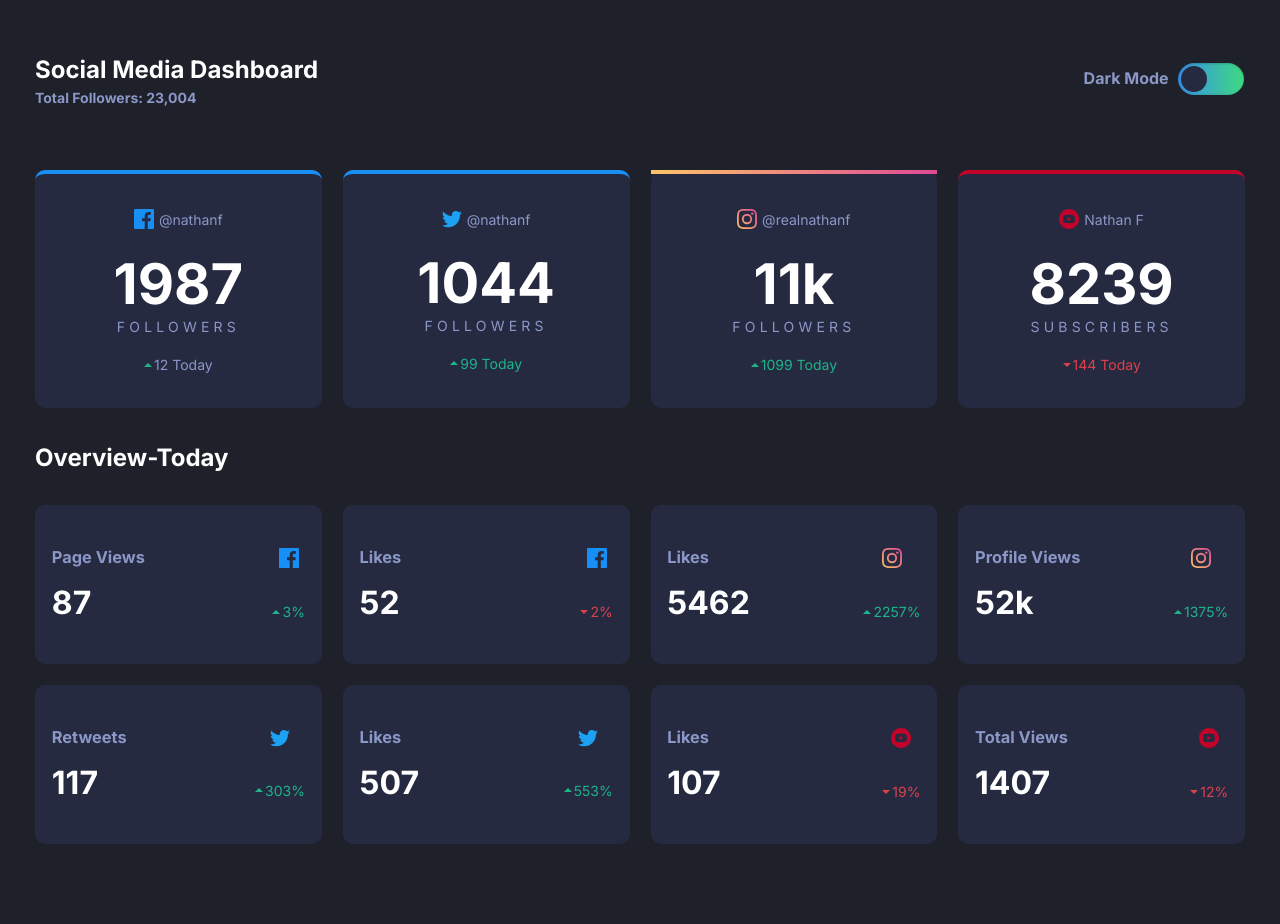
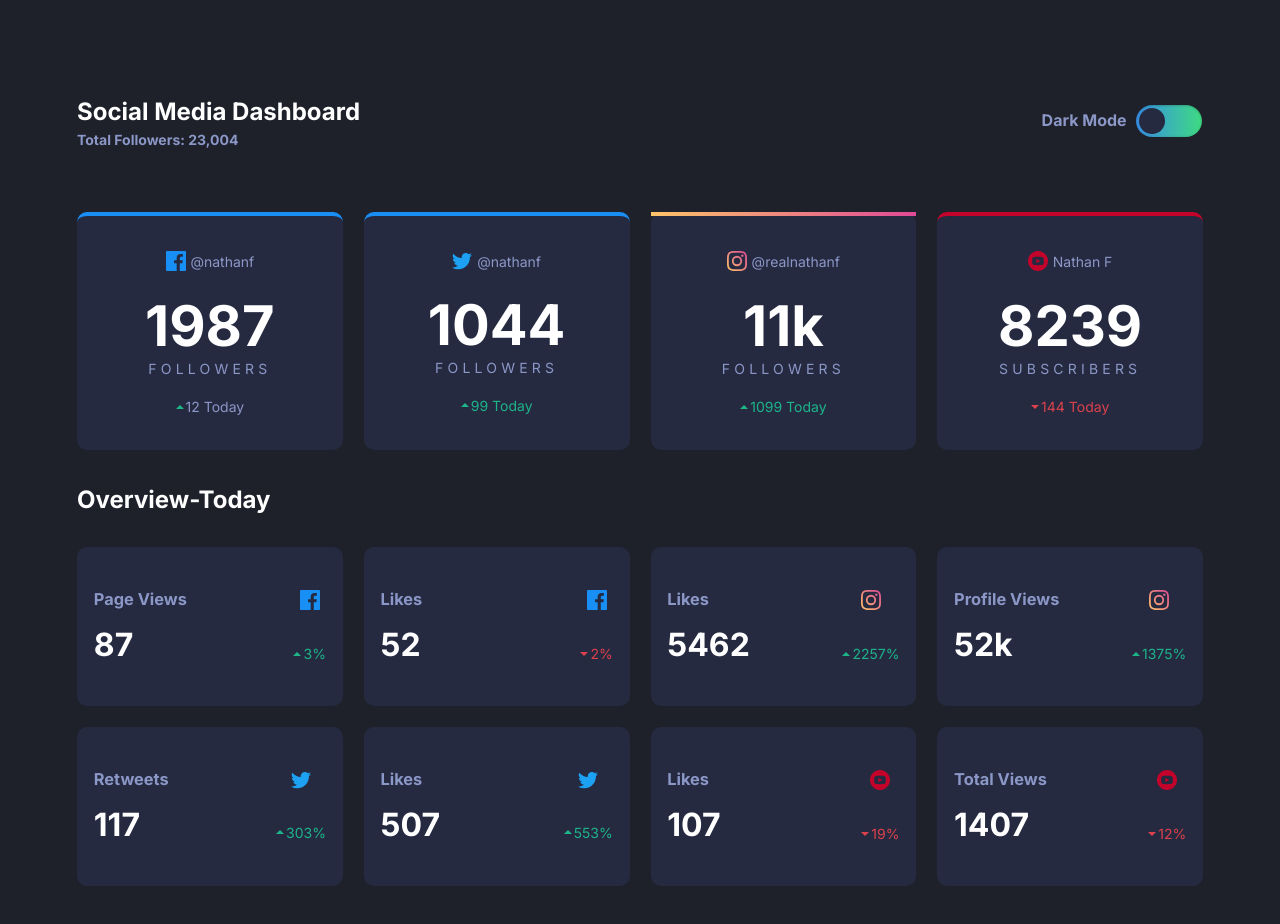
Before and after one commit to chidinma1234/social-media-dashboard-with-theme-switcher-master, a plain HTML site: page index.html in a window 1280 px wide. Before the commit the page ends 879 px from the top, so only its background shows below. Drawn offline with Linux system fonts and the light colour scheme.

Commit message:
made changes

```diff
--- a/Css/styles.css
+++ b/Css/styles.css
@@ -46,7 +46,7 @@ body {
   display: flex;
   flex-direction: column;
   justify-content: center;
-  padding: 2.5em;
+  padding: 5.5em;
   color: var(--text-color);
 }
 
```
